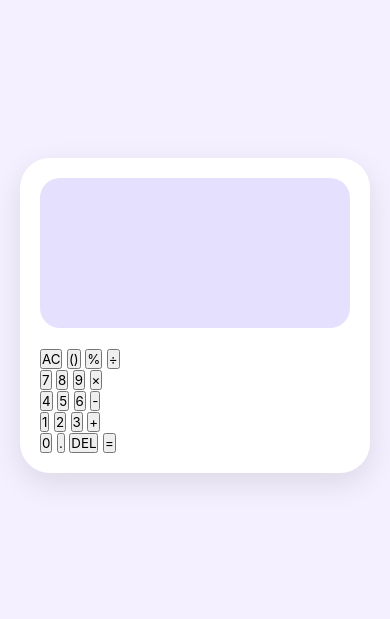
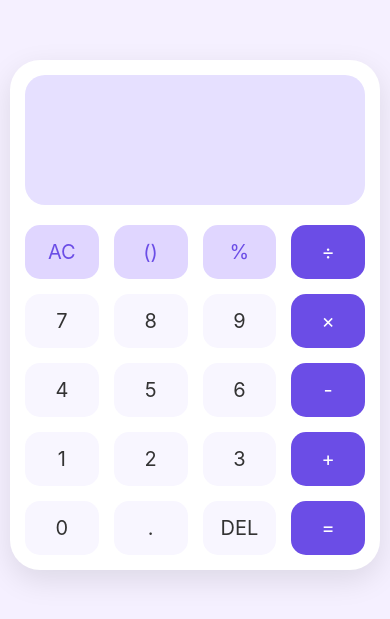
Before and after one commit to Habiba-Elrefaee/basic-calculator, a plain HTML site: page index.html in a window 390 px wide. Shown: the part 107-726 px from the top of the page. Drawn offline with Linux system fonts and the light colour scheme.

Commit message:
Add the responsive design with button style

```diff
--- a/styles.css
+++ b/styles.css
@@ -44,3 +44,73 @@ body {
     font-weight: bold;
     min-height: 50px;
 }
+
+.buttons {
+    display: grid;
+    gap: 15px;
+}
+
+.row {
+    display: grid;
+    grid-template-columns: repeat(4, 1fr);
+    gap: 15px;
+}
+
+button {
+    border: none;
+    outline: none;
+    padding: 20px;
+    font-size: 24px;
+    border-radius: 15px;
+    cursor: pointer;
+    background: #f8f6ff;
+    color: #333;
+    transition: all 0.3s ease;
+}
+
+button:hover {
+    background: #efe9ff;
+    transform: scale(0.98);
+}
+
+.operator {
+    background: #6b4de6;
+    color: white;
+}
+
+.operator:hover {
+    background: #5a3ed4;
+}
+
+.special {
+    background: #e0d6ff;
+    color: #6b4de6;
+}
+
+.special:hover {
+    background: #d1c4ff;
+}
+
+@media (max-width: 400px) {
+    .calculator {
+        margin: 10px;
+        padding: 15px;
+    }
+
+    button {
+        padding: 15px;
+        font-size: 20px;
+    }
+
+    .display {
+        padding: 20px 15px;
+    }
+
+    .expression {
+        font-size: 20px;
+    }
+
+    .result {
+        font-size: 32px;
+    }
+}
```
